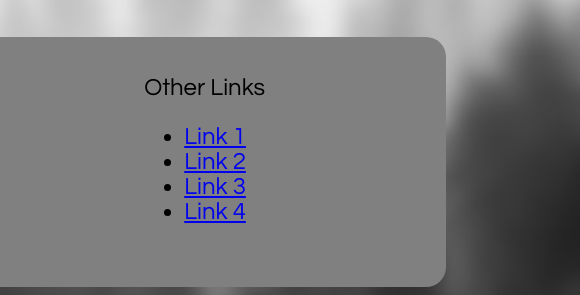
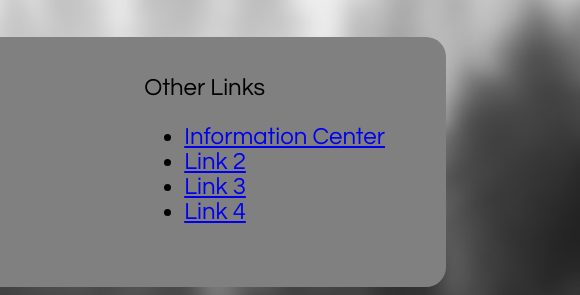
Before and after one commit to Duhxnush/Duhxnush.github.io, a plain HTML site: page index.html in a window 1280 px wide. Shown: the part 2030-2325 px from the top of the page, 700-1280 px from the left. Drawn offline with Linux system fonts and the light colour scheme.

Commit message:
Update index.html

```diff
--- a/index.html
+++ b/index.html
@@ -139,7 +139,7 @@
                     <td width="20%">instagram.com/@duh</td>
                     <td rowspan="3" ><font size="5px">Other Links
                         <ul>
-                            <li><a href="#">Link 1</a></li>
+                            <li><a href="lab2.html">Information Center</a></li>
                             <li><a href="#">Link 2</a></li>
                             <li><a href="#">Link 3</a></li>
                             <li><a href="#">Link 4</a></li>
```
